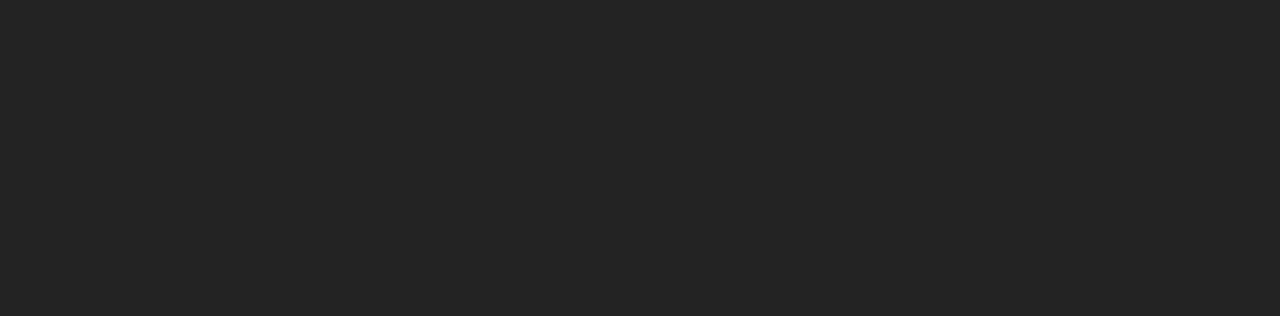
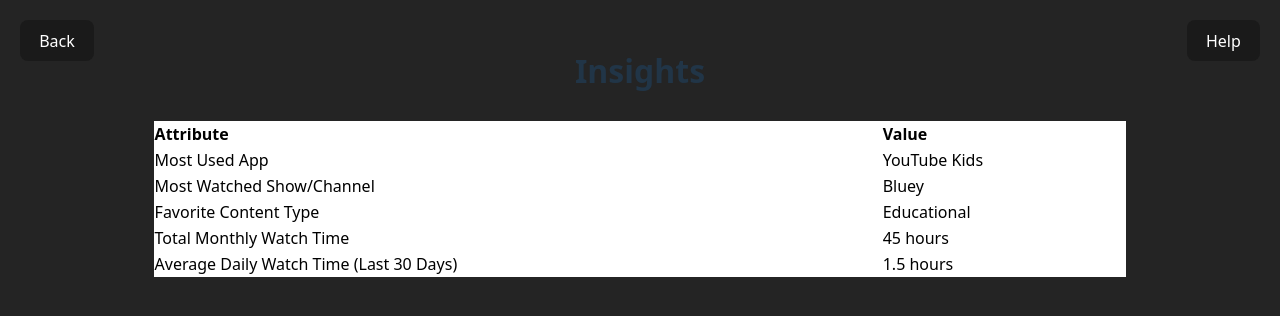
Before and after one commit to Zhai790/CPSC-481, a React (Vite) app in the folder my-react-app/: page /insights in a window 1280 px wide. Before the commit this address had no page. Shown: the top 316 px of the page. Built offline with nearby package versions, Linux system fonts and the light colour scheme.

Commit message:
Added general settings page

```diff
--- a/my-react-app/src/App.tsx
+++ b/my-react-app/src/App.tsx
@@ -3,6 +3,9 @@
 import ParentHome from "./pages/ParentHome";
 import SecurityPage from './pages/SecurityPage';
 import Settings from './pages/Settings';
+import InsightsPage from './pages/InsightsPage';
+import GeneralSettingsPage from "./pages/GeneralSettingsPage";
+
 
 export default function App() {
   return (
@@ -12,6 +15,8 @@
         <Route path="/security" element={<SecurityPage />} />
         <Route path="/parent-home" element={<ParentHome />} />
         <Route path="/settings" element={<Settings />} />
+        <Route path="/insights" element={<InsightsPage />} />
+        <Route path="/general-settings" element={<GeneralSettingsPage />} />
       </Routes>
     </Router>
   );
--- /dev/null
+++ b/my-react-app/src/pages/GeneralSettingsPage.tsx
@@ -0,0 +1,87 @@
+import React from 'react';
+import { useNavigate } from 'react-router-dom';
+
+const GeneralSettingsPage = () => {
+  const navigate = useNavigate();
+
+  // Navigation functions
+  const handleBackButtonClick = () => {
+    navigate('/settings'); // Navigate back to the main settings page
+  };
+
+  const handleHelpButtonClick = () => {
+    alert("This page allows you to adjust general settings such as language, display, and connectivity.");
+  };
+
+  return (
+    <div style={containerStyle}>
+      {/* Back Button (Top Left) */}
+      <button onClick={handleBackButtonClick} style={{ ...buttonStyle, left: '20px' }}>
+        Back
+      </button>
+
+      {/* Help Button (Top Right) */}
+      <button onClick={handleHelpButtonClick} style={{ ...buttonStyle, right: '20px' }}>
+        Help
+      </button>
+
+      {/* Header */}
+      <h1 style={headerStyle}>General Settings</h1>
+
+      {/* Settings Buttons */}
+      <div style={buttonContainerStyle}>
+        <button style={settingsButtonStyle}>Language & Region</button>
+        <button style={settingsButtonStyle}>Display & Sound Settings</button>
+        <button style={settingsButtonStyle}>Accessibility Options</button>
+        <button style={settingsButtonStyle}>Network & Connectivity</button>
+        <button style={settingsButtonStyle}>Storage</button>
+        <button style={settingsButtonStyle}>Security & Privacy</button>
+      </div>
+    </div>
+  );
+};
+
+// Styles
+const containerStyle: React.CSSProperties = {
+  padding: '2rem',
+  textAlign: 'center',
+  position: 'relative',
+};
+
+const buttonStyle: React.CSSProperties = {
+  position: 'absolute',
+  top: '20px',
+  padding: '0.6rem 1.2rem',
+  fontSize: '1rem',
+  backgroundColor: '#1a1a1a',
+  color: 'white',
+  border: 'none',
+  borderRadius: '8px',
+  cursor: 'pointer',
+};
+
+const headerStyle: React.CSSProperties = {
+  marginBottom: '2rem',
+  fontSize: '2rem',
+};
+
+const buttonContainerStyle: React.CSSProperties = {
+  display: 'grid',
+  gridTemplateColumns: '1fr',
+  gap: '1rem',
+  width: '60%',
+  margin: '0 auto',
+};
+
+const settingsButtonStyle: React.CSSProperties = {
+  padding: '1rem',
+  fontSize: '1.2rem',
+  backgroundColor: '#444',
+  color: 'white',
+  border: 'none',
+  borderRadius: '8px',
+  cursor: 'pointer',
+  transition: 'background-color 0.2s',
+};
+
+export default GeneralSettingsPage;
--- /dev/null
+++ b/my-react-app/src/pages/InsightsPage.tsx
@@ -0,0 +1,100 @@
+import React from 'react';
+import { useNavigate } from 'react-router-dom';
+
+const InsightsPage = () => {
+  const navigate = useNavigate();
+
+  // Navigation logic for the back button
+  const handleBackButtonClick = () => {
+    navigate('/parent-home'); // Navigate to the parent-home page
+  };
+
+  //help button produces an alert message
+  const handleHelpButtonClick = () => {
+    alert("This page provides insights into viewing habits and content usage.");
+  };
+
+  return (
+    <div style={containerStyle}>
+      {/* Back Button */}
+      <button onClick={handleBackButtonClick} style={{ ...buttonStyle, left: '20px' }}>
+        Back
+      </button>
+
+      {/* Help Button */}
+      <button onClick={handleHelpButtonClick} style={{ ...buttonStyle, right: '20px' }}>
+        Help
+      </button>
+
+      {/* Header */}
+      <h1 style={headerStyle}>Insights</h1>
+
+      {/* Insights Table */}
+      <table style={tableStyle}>
+        <thead>
+          <tr>
+            <th>Attribute</th>
+            <th>Value</th>
+          </tr>
+        </thead>
+        <tbody>
+          <tr>
+            <td>Most Used App</td>
+            <td>YouTube Kids</td>
+          </tr>
+          <tr>
+            <td>Most Watched Show/Channel</td>
+            <td>Bluey</td>
+          </tr>
+          <tr>
+            <td>Favorite Content Type</td>
+            <td>Educational</td>
+          </tr>
+          <tr>
+            <td>Total Monthly Watch Time</td>
+            <td>45 hours</td>
+          </tr>
+          <tr>
+            <td>Average Daily Watch Time (Last 30 Days)</td>
+            <td>1.5 hours</td>
+          </tr>
+        </tbody>
+      </table>
+    </div>
+  );
+};
+
+// Styles for the component
+const containerStyle: React.CSSProperties = {
+  padding: '2rem',
+  textAlign: 'center',
+  position: 'relative',
+};
+
+const buttonStyle: React.CSSProperties = {
+  position: 'absolute',
+  top: '20px',
+  padding: '0.6rem 1.2rem',
+  fontSize: '1rem',
+  backgroundColor: '#1a1a1a',
+  color: 'white',
+  border: 'none',
+  borderRadius: '8px',
+  cursor: 'pointer',
+};
+
+const headerStyle: React.CSSProperties = {
+  marginBottom: '2rem',
+  fontSize: '2rem',
+};
+
+const tableStyle: React.CSSProperties = {
+  width: '80%',
+  margin: '0 auto',
+  borderCollapse: 'collapse',
+  textAlign: 'left',
+  backgroundColor: '#fff',
+  color: '#000',
+};
+
+export default InsightsPage;
--- a/my-react-app/src/pages/ParentHome.tsx
+++ b/my-react-app/src/pages/ParentHome.tsx
@@ -12,6 +12,10 @@
 
   const handleSettingsButtonClick = () => {
     navigate('/settings'); // Navigate to the Welcome page (root path)
+  };
+
+  const handleInsightsButtonClick = () => {
+    navigate('/insights'); // Navigate to the Welcome page (root path)
   };
     return (
       <div className="page-container">
@@ -28,7 +32,7 @@
 
       {/* Buttons */}
       <div className="button-container">
-        <button className="button">Insights</button>
+        <button onClick={handleInsightsButtonClick} className="button">Insights</button>
         <button onClick={handleSettingsButtonClick} className="button">Settings</button>
         <button className="button">Notifications</button>
       </div>
--- a/my-react-app/src/pages/Settings.tsx
+++ b/my-react-app/src/pages/Settings.tsx
@@ -28,7 +28,7 @@
   };
 
   const handleGeneralSettingsClick = () => {
-    alert("General settings will be here.");
+    navigate('/general-settings'); // Navigate to the general settings page
   };
 
   return (
```
